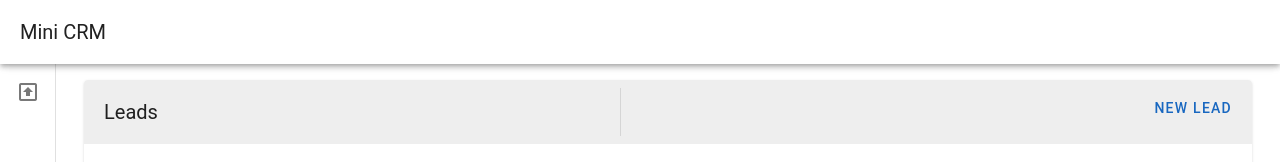
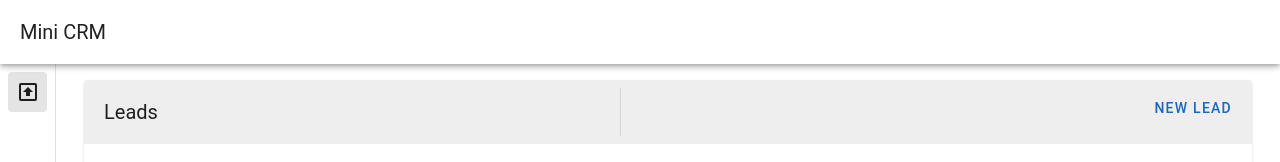
Before and after one commit to Sparrowan/mini-crm-frontend, a Vue app: page / in a window 1280 px wide. Shown: the top 162 px of the page. Built offline with nearby package versions, Linux system fonts and the light colour scheme; no server answers.

Commit message:
made links responsive

```diff
--- a/src/App.vue
+++ b/src/App.vue
@@ -1,6 +1,5 @@
 <script setup lang="ts">
 import SideBarVue from "./components/SideBar.vue";
-import LeadsListPage from "./pages/LeadsListPage.vue";
 </script>
 
 <template>
@@ -11,7 +10,7 @@ import LeadsListPage from "./pages/LeadsListPage.vue";
       <v-main>
         <v-container>
           <v-card>
-            <LeadsListPage />
+            <RouterView />
           </v-card>
         </v-container>
       </v-main>
--- a/src/components/Leads.vue
+++ b/src/components/Leads.vue
@@ -121,10 +121,15 @@
       </v-toolbar>
     </template>
     <template v-slot:item.actions="{ item }">
+      <RouterLink :to="`/lead/${item.id}`">
+        <v-icon class="me-2" size="small" color="green"> mdi-eye </v-icon>
+      </RouterLink>
       <v-icon class="me-2" size="small" @click="editLead(item)">
         mdi-pencil
       </v-icon>
-      <v-icon size="small" @click="deleteLead(item)"> mdi-delete </v-icon>
+      <v-icon size="small" @click="deleteLead(item)" color="red">
+        mdi-delete
+      </v-icon>
     </template>
     <template v-slot:item.gender="{ item }">
       <span>{{ mapGender(item.gender) }}</span>
@@ -228,6 +233,12 @@ export default {
       this.dialog = true;
     },
 
+    openDetails(item) {
+      this.editedIndex = this.leads.indexOf(item);
+      this.editedLead = Object.assign({}, item);
+      this.dialog = true;
+    },
+
     deleteLead(item) {
       this.editedIndex = this.leads.indexOf(item);
       this.editedLead = Object.assign({}, item);
--- a/src/components/SideBar.vue
+++ b/src/components/SideBar.vue
@@ -1,4 +1,10 @@
-<script setup lang="ts"></script>
+<script setup lang="ts">
+import { RouterLink, useRoute } from "vue-router";
+const isActiveLink = (routePath) => {
+  const route = useRoute();
+  return route.path === routePath;
+};
+</script>
 
 <template>
   <v-navigation-drawer expand-on-hover rail>
@@ -7,7 +13,9 @@
         prepend-icon="mdi-arrow-up-bold-box-outline"
         title="Leads"
         value="leads"
-      ></v-list-item>
+        :active="isActiveLink('/')"
+        to="/"
+      />
     </v-list>
   </v-navigation-drawer>
 </template>
--- a/src/pages/LeadDetailPage.vue
+++ b/src/pages/LeadDetailPage.vue
@@ -6,6 +6,6 @@ import Leads from '../components/Leads.vue';
 
 <template>
   <main>
-    <Leads />
+    <!-- <Leads /> -->
   </main>
 </template>
```
